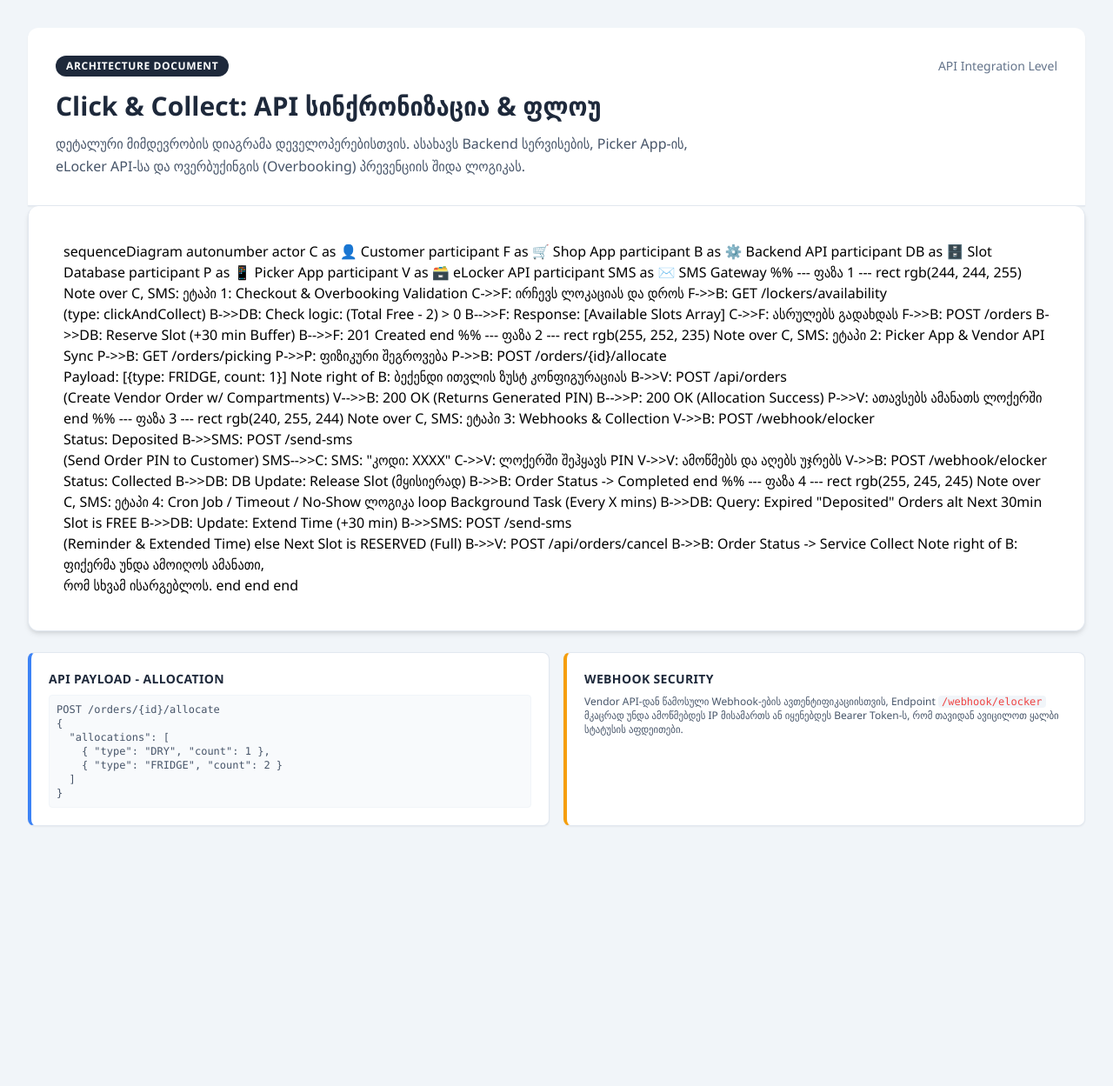
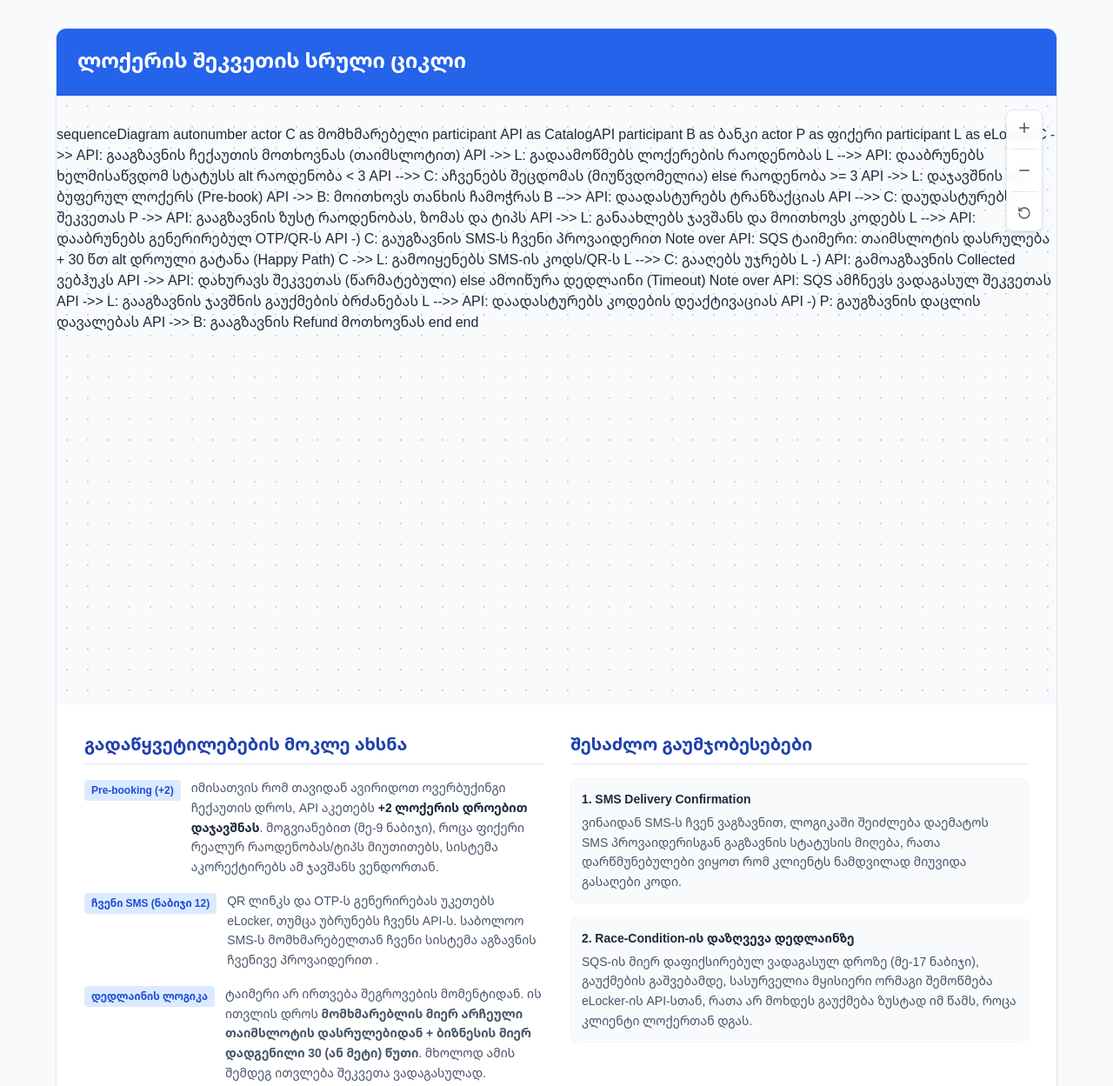
Before and after one commit to konstantineagiashvili-ai/Elocker, a plain HTML site: page index.html in a window 1280 px wide. Shown: the top 1249 px of the page at 87% size. Before the commit the page ends 982 px from the top, so only its background shows below. Drawn offline with nearby package versions, Linux system fonts and the light colour scheme; some packages are replaced by stand-ins of ours; a script that the page names is missing.

Commit message:
index.html

```diff
--- a/index.html
+++ b/index.html
@@ -3,159 +3,205 @@
 <head>
     <meta charset="UTF-8">
     <meta name="viewport" content="width=device-width, initial-scale=1.0">
-    <title>Click & Collect - სრული ტექნიკური ფლოუ</title>
+    <title>ლოქერის შეკვეთის სრული ციკლი (განახლებული)</title>
+    <!-- Tailwind CSS -->
     <script src="https://cdn.tailwindcss.com"></script>
-    <script type="module">
-        import mermaid from 'https://cdn.jsdelivr.net/npm/mermaid@10/dist/mermaid.esm.min.mjs';
+    <!-- Panzoom Library -->
+    <script src="https://unpkg.com/panzoom@9.4.0/dist/panzoom.min.js"></script>
 
-        // Mermaid კონფიგურაცია პროფესიონალური იერსახისთვის და ტექსტის გადაფარვის თავიდან ასაცილებლად
-        mermaid.initialize({
-            startOnLoad: true,
-            theme: 'base',
-            themeVariables: {
-                primaryColor: '#ffffff',
-                primaryTextColor: '#1e293b',
-                primaryBorderColor: '#cbd5e1',
-                lineColor: '#64748b',
-                secondaryColor: '#f8fafc',
-                tertiaryColor: '#f1f5f9',
-                noteBkgColor: '#fef9c3',
-                noteBorderColor: '#fde047',
-                actorBkg: '#f8fafc',
-                actorBorder: '#94a3b8',
-                fontFamily: 'system-ui, -apple-system, sans-serif',
-                fontSize: '14px'
-            },
-            sequence: {
-                wrap: true, // ავტომატურად გადააქვს გრძელი ტექსტი ახალ ხაზზე
-                messageMargin: 60, // გაზრდილი მანძილი ხაზებს შორის
-                boxMargin: 30,
-                actorMargin: 60,
-                width: 150 // აქტორების სიგანე
+    <style>
+        @import url('https://fonts.googleapis.com/css2?family=Noto+Sans+Georgian:wght@300;400;500;600;700&display=swap');
+        body {
+            font-family: 'Noto Sans Georgian', sans-serif;
+            background-color: #f8fafc;
         }
-        });
-    </script>
-    <style>
-        body { background-color: #f1f5f9; font-family: 'Segoe UI', Tahoma, Geneva, Verdana, sans-serif; }
-        .mermaid-container { overflow-x: auto; background: white; border-radius: 0.75rem; padding: 2.5rem; box-shadow: 0 4px 6px -1px rgb(0 0 0 / 0.1), 0 2px 4px -1px rgb(0 0 0 / 0.06); }
-        ::-webkit-scrollbar { width: 8px; height: 8px; }
-        ::-webkit-scrollbar-track { background: #f1f1f1; border-radius: 4px; }
-        ::-webkit-scrollbar-thumb { background: #cbd5e1; border-radius: 4px; }
-        ::-webkit-scrollbar-thumb:hover { background: #94a3b8; }
+
+        .canvas-bg {
+            background-color: #f8fafc;
+            background-image: radial-gradient(#cbd5e1 1.5px, transparent 1.5px);
+            background-size: 24px 24px;
+        }
+
+        .grab-cursor {
+            cursor: grab;
+        }
+        .grab-cursor:active {
+            cursor: grabbing;
+        }
     </style>
 </head>
-<body class="p-4 md:p-8">
-    <div class="max-w-7xl mx-auto">
-        <!-- Header Section -->
-        <div class="bg-white p-8 rounded-t-xl shadow-sm border-b border-slate-200">
-            <div class="flex items-center justify-between mb-2">
-                <span class="bg-slate-800 text-white text-xs font-bold px-3 py-1 rounded-full uppercase tracking-wider">Architecture Document</span>
-                <span class="text-sm font-medium text-slate-500">API Integration Level</span>
-            </div>
-            <h1 class="text-3xl font-bold text-slate-800 mt-4">Click & Collect: API სინქრონიზაცია & ფლოუ</h1>
-            <p class="text-slate-600 mt-3 text-md max-w-3xl leading-relaxed">
-                დეტალური მიმდევრობის დიაგრამა დეველოპერებისთვის. ასახავს Backend სერვისების, Picker App-ის, eLocker API-სა და
-                ოვერბუქინგის (Overbooking) პრევენციის შიდა ლოგიკას.
-            </p>
+<body class="text-slate-800 p-4 md:p-8">
+
+    <div class="max-w-6xl mx-auto bg-white rounded-xl shadow-sm border border-slate-200 overflow-hidden">
+        <!-- Header -->
+        <div class="bg-blue-600 px-6 py-5 border-b border-blue-700">
+            <h1 class="text-2xl font-semibold text-white">ლოქერის შეკვეთის სრული ციკლი</h1>
+            <p class="text-blue-100 text-sm mt-1"></p>
         </div>
 
-        <!-- Diagram Section -->
-        <div class="mermaid-container border border-slate-200 border-t-0 rounded-b-xl">
-            <div class="mermaid flex justify-center">
+        <!-- Diagram Section (Canvas) -->
+        <div class="relative w-full h-[700px] overflow-hidden canvas-bg border-b border-slate-100">
+
+            <!-- Zoom Controls -->
+            <div class="absolute top-4 right-4 z-10 flex flex-col gap-2 bg-white/90 backdrop-blur-sm shadow-md border border-slate-200 rounded-lg p-1">
+                <button id="zoom-in" class="w-8 h-8 flex items-center justify-center text-slate-600 hover:bg-slate-100 rounded transition" title="გადიდება">
+                    <svg xmlns="http://www.w3.org/2000/svg" width="18" height="18" viewBox="0 0 24 24" fill="none" stroke="currentColor" stroke-width="2" stroke-linecap="round" stroke-linejoin="round"><path d="M5 12h14"/><path d="M12 5v14"/></svg>
+                </button>
+                <div class="w-full h-px bg-slate-200"></div>
+                <button id="zoom-out" class="w-8 h-8 flex items-center justify-center text-slate-600 hover:bg-slate-100 rounded transition" title="დაპატარავება">
+                    <svg xmlns="http://www.w3.org/2000/svg" width="18" height="18" viewBox="0 0 24 24" fill="none" stroke="currentColor" stroke-width="2" stroke-linecap="round" stroke-linejoin="round"><path d="M5 12h14"/></svg>
+                </button>
+                <div class="w-full h-px bg-slate-200"></div>
+                <button id="reset-zoom" class="w-8 h-8 flex items-center justify-center text-slate-600 hover:bg-slate-100 rounded transition" title="ცენტრში დაბრუნება">
+                    <svg xmlns="http://www.w3.org/2000/svg" width="16" height="16" viewBox="0 0 24 24" fill="none" stroke="currentColor" stroke-width="2" stroke-linecap="round" stroke-linejoin="round"><path d="M3 12a9 9 0 1 0 9-9 9.75 9.75 0 0 0-6.74 2.74L3 8"/><path d="M3 3v5h5"/></svg>
+                </button>
+            </div>
+
+            <!-- Draggable Area -->
+            <div id="panzoom-element" class="w-full h-full flex justify-center items-start pt-8 grab-cursor">
+                <!-- Mermaid container -->
+                <div class="mermaid">
 sequenceDiagram
     autonumber
+    actor C as მომხმარებელი
+    participant API as CatalogAPI
+    participant B as ბანკი
+    actor P as ფიქერი
+    participant L as eLocker
 
-                    actor C as 👤 Customer
-                    participant F as 🛒 Shop App
-                    participant B as ⚙️ Backend API
-                    participant DB as 🗄️ Slot Database
-                    participant P as 📱 Picker App
-                    participant V as 🗃️ eLocker API
-                    participant SMS as ✉️ SMS Gateway
+    C ->> API: გააგზავნის ჩექაუთის მოთხოვნას (თაიმსლოტით)
+    API ->> L: გადაამოწმებს ლოქერების რაოდენობას
+    L -->> API: დააბრუნებს ხელმისაწვდომ სტატუსს
 
-                    %% --- ფაზა 1 ---
-                    rect rgb(244, 244, 255)
-                    Note over C, SMS: ეტაპი 1: Checkout & Overbooking Validation
-                    C->>F: ირჩევს ლოკაციას და დროს
-                    F->>B: GET /lockers/availability<br/>(type: clickAndCollect)
-                    B->>DB: Check logic: (Total Free - 2) > 0
-                    B-->>F: Response: [Available Slots Array]
-                    C->>F: ასრულებს გადახდას
-                    F->>B: POST /orders
-                    B->>DB: Reserve Slot (+30 min Buffer)
-                    B-->>F: 201 Created
-                    end
+    alt რაოდენობა < 3
+        API -->> C: აჩვენებს შეცდომას (მიუწვდომელია)
+    else რაოდენობა >= 3
+        API ->> L: დაჯავშნის +2 ბუფერულ ლოქერს (Pre-book)
+        API ->> B: მოითხოვს თანხის ჩამოჭრას
+        B -->> API: დაადასტურებს ტრანზაქციას
+        API -->> C: დაუდასტურებს შეკვეთას
 
-                    %% --- ფაზა 2 ---
-                    rect rgb(255, 252, 235)
-                    Note over C, SMS: ეტაპი 2: Picker App & Vendor API Sync
-                    P->>B: GET /orders/picking
-                    P->>P: ფიზიკური შეგროვება
-                    P->>B: POST /orders/{id}/allocate<br/>Payload: [{type: FRIDGE, count: 1}]
+        P ->> API: გააგზავნის ზუსტ რაოდენობას, ზომას და ტიპს
+        API ->> L: განაახლებს ჯავშანს და მოითხოვს კოდებს
+        L -->> API: დააბრუნებს გენერირებულ OTP/QR-ს
+        API -) C: გაუგზავნის SMS-ს ჩვენი პროვაიდერით
 
-                    Note right of B: ბექენდი ითვლის ზუსტ კონფიგურაციას
-                    B->>V: POST /api/orders<br/>(Create Vendor Order w/ Compartments)
-                    V-->>B: 200 OK (Returns Generated PIN)
-                    B-->>P: 200 OK (Allocation Success)
-                    P->>V: ათავსებს ამანათს ლოქერში
-                    end
+        Note over API: SQS ტაიმერი: თაიმსლოტის დასრულება + 30 წთ
 
-                    %% --- ფაზა 3 ---
-                    rect rgb(240, 255, 244)
-                    Note over C, SMS: ეტაპი 3: Webhooks & Collection
-                    V->>B: POST /webhook/elocker<br/>Status: Deposited
-                    B->>SMS: POST /send-sms<br/>(Send Order PIN to Customer)
-                    SMS-->>C: SMS: "კოდი: XXXX"
-
-                    C->>V: ლოქერში შეჰყავს PIN
-                    V->>V: ამოწმებს და აღებს უჯრებს
-                    V->>B: POST /webhook/elocker<br/>Status: Collected
-                    B->>DB: DB Update: Release Slot (მყისიერად)
-                    B->>B: Order Status -> Completed
-                    end
-
-                    %% --- ფაზა 4 ---
-                    rect rgb(255, 245, 245)
-                    Note over C, SMS: ეტაპი 4: Cron Job / Timeout / No-Show ლოგიკა
-                    loop Background Task (Every X mins)
-                        B->>DB: Query: Expired "Deposited" Orders
-
-                        alt Next 30min Slot is FREE
-                            B->>DB: Update: Extend Time (+30 min)
-                            B->>SMS: POST /send-sms<br/>(Reminder & Extended Time)
-                        else Next Slot is RESERVED (Full)
-                            B->>V: POST /api/orders/cancel
-                            B->>B: Order Status -> Service Collect
-                            Note right of B: ფიქერმა უნდა ამოიღოს ამანათი,<br/>რომ სხვამ ისარგებლოს.
-                        end
+        alt დროული გატანა (Happy Path)
+            C ->> L: გამოიყენებს SMS-ის კოდს/QR-ს
+            L -->> C: გააღებს უჯრებს
+            L -) API: გამოაგზავნის Collected ვებჰუკს
+            API ->> API: დახურავს შეკვეთას (წარმატებული)
+        else ამოიწურა დედლაინი (Timeout)
+            Note over API: SQS ამჩნევს ვადაგასულ შეკვეთას
+            API ->> L: გააგზავნის ჯავშნის გაუქმების ბრძანებას
+            L -->> API: დაადასტურებს კოდების დეაქტივაციას
+            API -) P: გაუგზავნის დაცლის დავალებას
+            API ->> B: გააგზავნის Refund მოთხოვნას
         end
     end
                 </div>
             </div>
-
-        <!-- Technical Notes -->
-        <div class="mt-6 flex flex-col md:flex-row gap-4">
-            <div class="flex-1 bg-white p-5 rounded-lg border border-slate-200 shadow-sm border-l-4 border-l-blue-500">
-                <h4 class="font-bold text-slate-800 text-sm mb-1 uppercase tracking-wide">API Payload - Allocation</h4>
-                <p class="text-xs text-slate-600 font-mono bg-slate-50 p-2 rounded mt-2 border border-slate-100">
-                    POST /orders/{id}/allocate<br/>
-                    {<br/>
-                    &nbsp;&nbsp;"allocations": [<br/>
-                    &nbsp;&nbsp;&nbsp;&nbsp;{ "type": "DRY", "count": 1 },<br/>
-                    &nbsp;&nbsp;&nbsp;&nbsp;{ "type": "FRIDGE", "count": 2 }<br/>
-                    &nbsp;&nbsp;]<br/>
-                    }
-                </p>
         </div>
 
-            <div class="flex-1 bg-white p-5 rounded-lg border border-slate-200 shadow-sm border-l-4 border-l-amber-500">
-                <h4 class="font-bold text-slate-800 text-sm mb-1 uppercase tracking-wide">Webhook Security</h4>
-                <p class="text-xs text-slate-600 mt-2">
-                    Vendor API-დან წამოსული Webhook-ების ავთენტიფიკაციისთვის, Endpoint <code class="bg-slate-100 px-1 rounded text-red-500">/webhook/elocker</code>
-                    მკაცრად უნდა ამოწმებდეს IP მისამართს ან იყენებდეს Bearer Token-ს, რომ თავიდან ავიცილოთ ყალბი სტატუსის აფდეითები.
-                </p>
+        <!-- Explanations Section -->
+        <div class="p-6 md:p-8 grid grid-cols-1 md:grid-cols-2 gap-8 bg-white">
+
+            <div>
+                <h2 class="text-xl font-semibold mb-4 text-blue-800 border-b pb-2">გადაწყვეტილებების მოკლე ახსნა</h2>
+                <ul class="space-y-4 text-sm leading-relaxed text-slate-600">
+                    <li class="flex items-start">
+                        <span class="inline-block bg-blue-100 text-blue-700 rounded px-2 py-1 text-xs font-bold mr-3 mt-0.5 whitespace-nowrap">Pre-booking (+2)</span>
+                        <span>იმისათვის რომ თავიდან ავირიდოთ ოვერბუქინგი ჩექაუთის დროს, API აკეთებს <strong class="text-slate-800">+2 ლოქერის დროებით დაჯავშნას</strong>. მოგვიანებით (მე-9 ნაბიჯი), როცა ფიქერი რეალურ რაოდენობას/ტიპს მიუთითებს, სისტემა აკორექტირებს ამ ჯავშანს ვენდორთან.</span>
+                    </li>
+                    <li class="flex items-start">
+                        <span class="inline-block bg-blue-100 text-blue-700 rounded px-2 py-1 text-xs font-bold mr-3 mt-0.5 whitespace-nowrap">ჩვენი SMS (ნაბიჯი 12)</span>
+                        <span>QR ლინკს და OTP-ს გენერირებას უკეთებს eLocker, თუმცა უბრუნებს ჩვენს API-ს. საბოლოო SMS-ს მომხმარებელთან ჩვენი სისტემა აგზავნის ჩვენივე პროვაიდერით .</span>
+                    </li>
+                    <li class="flex items-start">
+                        <span class="inline-block bg-blue-100 text-blue-700 rounded px-2 py-1 text-xs font-bold mr-3 mt-0.5 whitespace-nowrap">დედლაინის ლოგიკა</span>
+                        <span>ტაიმერი არ ირთვება შეგროვების მომენტიდან. ის ითვლის დროს <strong>მომხმარებლის მიერ არჩეული თაიმსლოტის დასრულებიდან + ბიზნესის მიერ დადგენილი 30 (ან მეტი) წუთი</strong>. მხოლოდ ამის შემდეგ ითვლება შეკვეთა ვადაგასულად.</span>
+                    </li>
+                </ul>
+            </div>
+
+            <div>
+                <h2 class="text-xl font-semibold mb-4 text-blue-800 border-b pb-2">შესაძლო გაუმჯობესებები</h2>
+                <ul class="space-y-4 text-sm leading-relaxed text-slate-600">
+                    <li class="p-3 bg-slate-50 border border-slate-100 rounded-lg">
+                        <strong class="block text-slate-800 mb-1">1. SMS Delivery Confirmation</strong>
+                        ვინაიდან SMS-ს ჩვენ ვაგზავნით, ლოგიკაში შეიძლება დაემატოს SMS პროვაიდერისგან გაგზავნის სტატუსის მიღება, რათა დარწმუნებულები ვიყოთ რომ კლიენტს ნამდვილად მიუვიდა გასაღები კოდი.
+                    </li>
+                    <li class="p-3 bg-slate-50 border border-slate-100 rounded-lg">
+                        <strong class="block text-slate-800 mb-1">2. Race-Condition-ის დაზღვევა დედლაინზე</strong>
+                        SQS-ის მიერ დაფიქსირებულ ვადაგასულ დროზე (მე-17 ნაბიჯი), გაუქმების გაშვებამდე, სასურველია მყისიერი ორმაგი შემოწმება eLocker-ის API-სთან, რათა არ მოხდეს გაუქმება ზუსტად იმ წამს, როცა კლიენტი ლოქერთან დგას.
+                    </li>
+                </ul>
+            </div>
+
         </div>
     </div>
-    </div>
+
+    <!-- Mermaid.js Initialization and Panzoom Setup -->
+    <script type="module">
+        import mermaid from 'https://cdn.jsdelivr.net/npm/mermaid@10/dist/mermaid.esm.min.mjs';
+
+        mermaid.initialize({
+            startOnLoad: false,
+            theme: 'base',
+            themeVariables: {
+                primaryColor: '#e0f2fe',
+                primaryTextColor: '#1e293b',
+                primaryBorderColor: '#0ea5e9',
+                lineColor: '#334155',
+                secondaryColor: '#f8fafc',
+                tertiaryColor: '#fff',
+                noteBkgColor: '#fef08a',
+                noteTextColor: '#422006'
+            },
+            sequence: {
+                actorMargin: 50,
+                messageMargin: 40
+            }
+        });
+
+        async function initDiagram() {
+            await mermaid.run({
+                querySelector: '.mermaid'
+            });
+
+            const elem = document.getElementById('panzoom-element');
+            const instance = panzoom(elem, {
+                maxZoom: 5,
+                minZoom: 0.4,
+                bounds: true,
+                boundsPadding: 0.1,
+                smoothScroll: false
+            });
+
+            const zoomInBtn = document.getElementById('zoom-in');
+            const zoomOutBtn = document.getElementById('zoom-out');
+            const resetBtn = document.getElementById('reset-zoom');
+            const container = document.getElementById('panzoom-element');
+
+            zoomInBtn.addEventListener('click', () => {
+                const rect = container.getBoundingClientRect();
+                instance.smoothZoom(rect.width / 2, rect.height / 2, 1.25);
+            });
+
+            zoomOutBtn.addEventListener('click', () => {
+                const rect = container.getBoundingClientRect();
+                instance.smoothZoom(rect.width / 2, rect.height / 2, 0.8);
+            });
+
+            resetBtn.addEventListener('click', () => {
+                instance.moveTo(0, 0);
+                instance.zoomAbs(0, 0, 1);
+            });
+        }
+
+        document.addEventListener('DOMContentLoaded', initDiagram);
+    </script>
 </body>
 </html>
```
Lines whose indentation alone changed are shown as unchanged.
